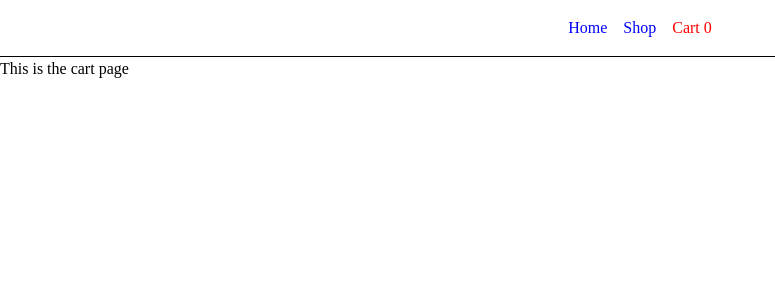
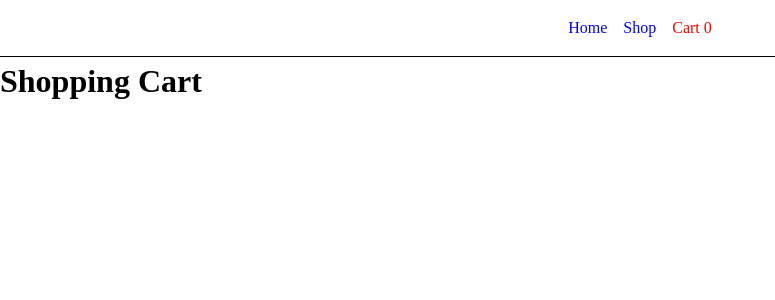
Before and after one commit to csdropout/shopping-cart, a React (Vite) app: page /cart in a window 1280 px wide. Shown: the top 300 px of the page, without its empty margins (0-775 px from the left). Built offline with nearby package versions, Linux system fonts and the light colour scheme.

Commit message:
Display items on Cart page

```diff
--- a/src/pages/Cart.jsx
+++ b/src/pages/Cart.jsx
@@ -1,5 +1,28 @@
+import { useContext } from "react";
+import { CartContext } from "../CartContext.jsx";
+import CartItemCard from "../components/Cart/CartItemCard.jsx";
+import styles from "./cart.module.css";
+
 function Cart() {
-  return <p>This is the cart page</p>;
+  const cartContext = useContext(CartContext);
+  const cart = cartContext.cart;
+
+  return (
+    <div>
+      <h1 className={styles.cartHeader}>Shopping Cart</h1>
+      <div className={styles.itemsContainer}>
+        {cart.map((item) => (
+          <CartItemCard
+            id={item.id}
+            title={item.title}
+            price={item.price}
+            imageUrl={item.imageUrl}
+            quantity={item.quantity}
+          />
+        ))}
+      </div>
+    </div>
+  );
 }
 
 export default Cart;
--- /dev/null
+++ b/src/pages/cart.module.css
@@ -0,0 +1,9 @@
+.cartHeader {
+  text-align: start;
+}
+
+.itemsContainer {
+  display: flex;
+  flex-direction: column;
+  padding-inline: 1rem;
+}
```
